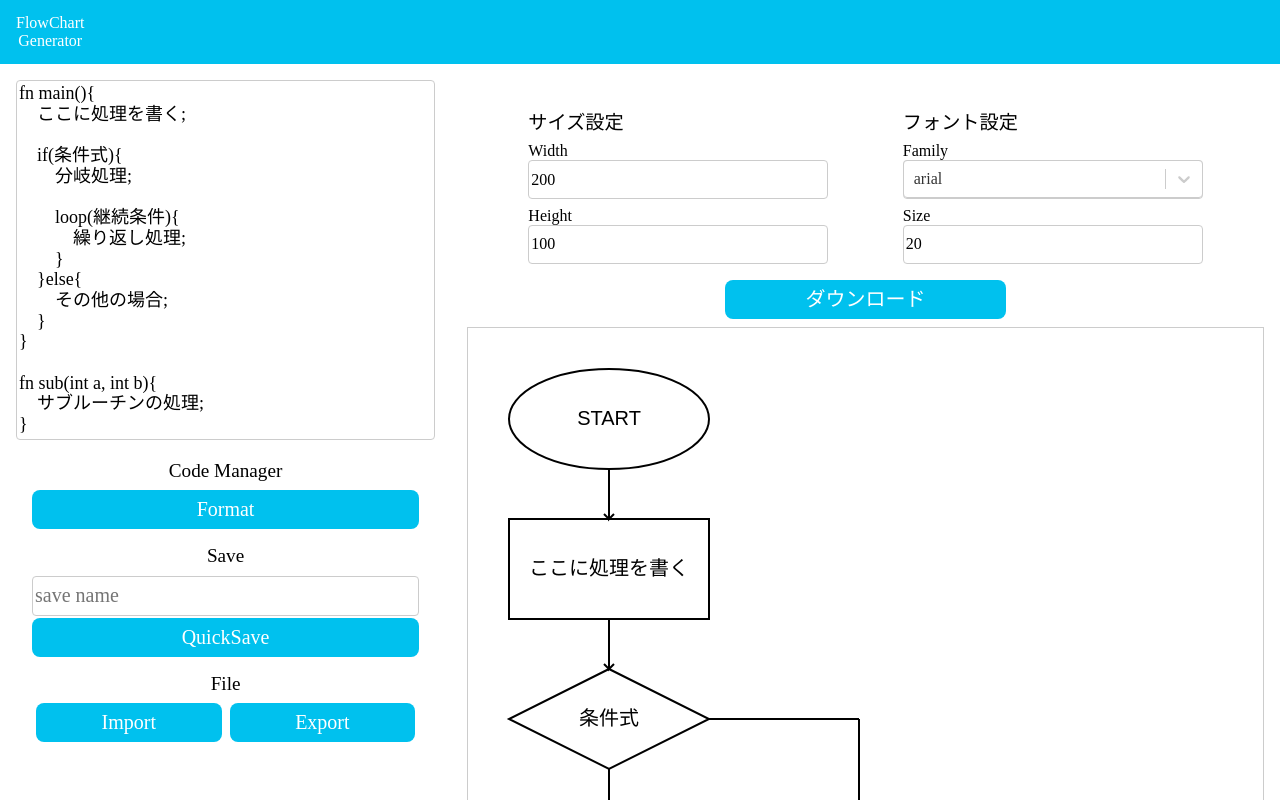
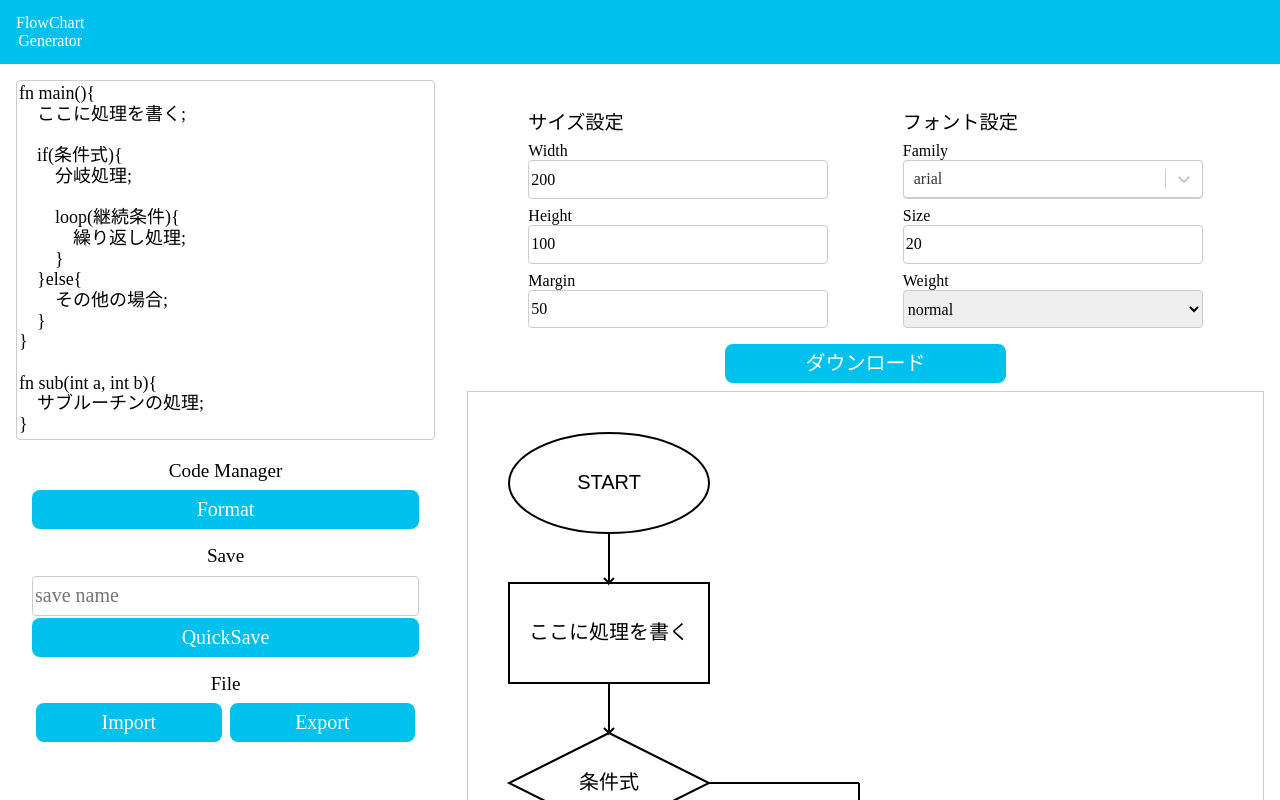
Before and after one commit to aho4ahoaho/flowchart, a Next.js app: page / in a window 1280 px wide. Shown: the top 800 px of the page. Built offline with nearby package versions, Linux system fonts and the light colour scheme.

Commit message:
設定項目の追加

```diff
--- a/src/components/chart.tsx
+++ b/src/components/chart.tsx
@@ -31,6 +31,7 @@ const defaultStyle: ChartStyle = {
     font: {
         family: "sans-serif",
         size: 20,
+        weight: "normal",
     },
 };
 
--- a/src/components/settings.tsx
+++ b/src/components/settings.tsx
@@ -158,6 +158,15 @@ export const SettingsPanel = (props: Props) => {
                             setOption({ height: Number(e.target.value) });
                         }}
                     />
+                    <p>Margin</p>
+                    <input
+                        type="number"
+                        defaultValue={50}
+                        step={2}
+                        onChange={(e) => {
+                            setOption({ margin: Number(e.target.value) });
+                        }}
+                    />
                 </div>
                 <div className={style.column}>
                     <p className={style.label}>フォント設定</p>
@@ -183,6 +192,15 @@ export const SettingsPanel = (props: Props) => {
                             });
                         }}
                     />
+                    <p>Weight</p>
+                    <PullDownList
+                        className={style.select}
+                        values={["normal", "bold"]}
+                        onChange={(value) => {
+                            if (!value) return;
+                            setStyle({ font: { weight: value } });
+                        }}
+                    />
                 </div>
                 <div className={style.column} />
             </div>
--- a/src/logic/chartGenerator.ts
+++ b/src/logic/chartGenerator.ts
@@ -331,6 +331,7 @@ export type ChartStyle = {
     font: {
         family: string;
         size: number;
+        weight: string;
     };
 };
 
@@ -349,6 +350,7 @@ class ChartShape {
             font: {
                 family: style.font?.family ?? "serif",
                 size: style.font?.size ?? 20,
+                weight: style.font?.weight ?? "normal",
             },
         };
     }
@@ -370,7 +372,7 @@ class ChartShape {
         ctx.fillStyle = this.style.fillStyle;
         ctx.strokeStyle = this.style.strokeStyle;
         ctx.lineWidth = 2;
-        ctx.font = `${this.style.font.size}px ${this.style.font.family}`;
+        ctx.font = `${this.style.font.weight} ${this.style.font.size}px ${this.style.font.family}`;
         ctx.textAlign = "center";
         ctx.textBaseline = "middle";
     }
```
